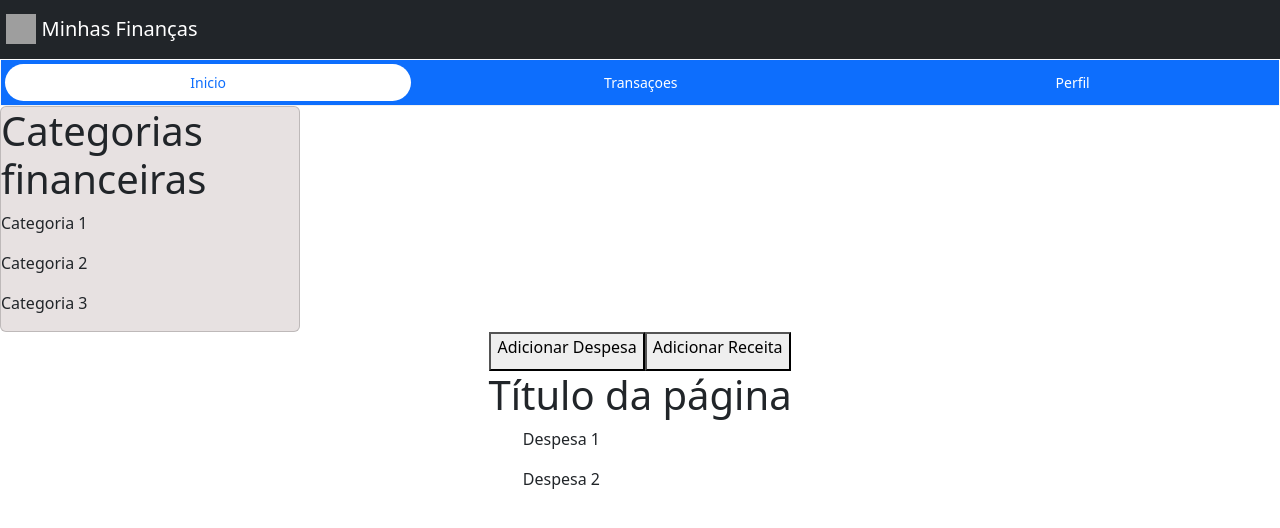
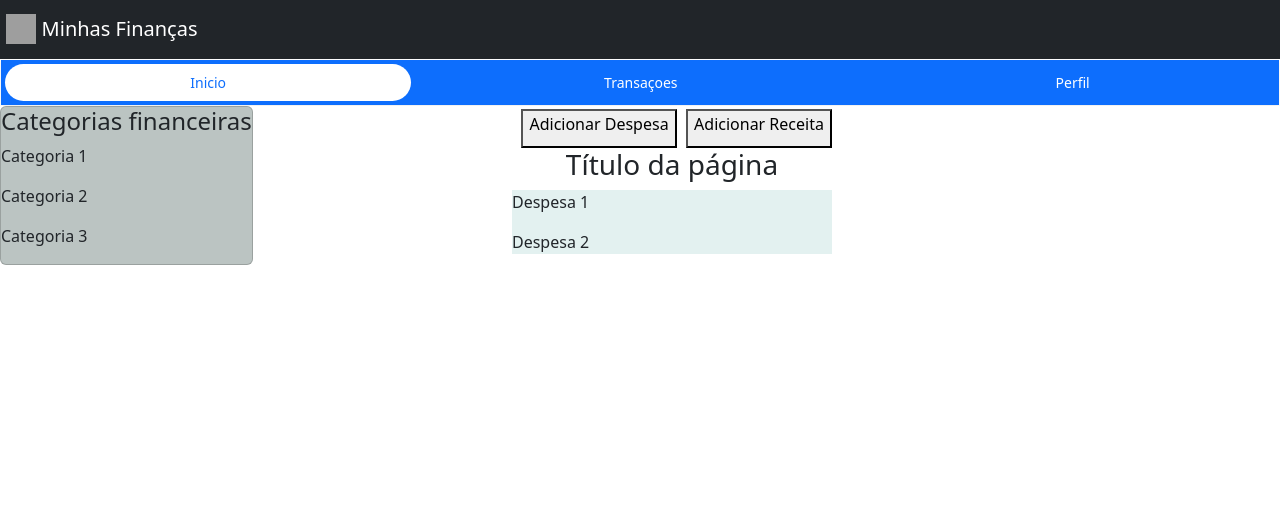
Before and after one commit to BrendaRaveli/FrontMyFinances, an Angular app: page /transactions in a window 1280 px wide. Shown: the top 528 px of the page. Built offline with nearby package versions, Linux system fonts and the light colour scheme; grey boxes are pictures that could not be loaded.

Commit message:
feat: ajustes visuais - incrementando css

```diff
--- a/src/app/transactions/category-financial/category-financial.component.css
+++ b/src/app/transactions/category-financial/category-financial.component.css
@@ -1,7 +1,10 @@
 div, section {
+    text-align: center;
+}
+section {
     text-align: left;
 }
-#category {
-    width: 300px;
-    background-color: rgb(231, 225, 225);
+.card{
+    /* width: 90%; */
+    background-color: rgba(185, 194, 192, 0.966);
 }
--- a/src/app/transactions/category-financial/category-financial.component.html
+++ b/src/app/transactions/category-financial/category-financial.component.html
@@ -7,8 +7,8 @@
 
 <body>
     <main>
-        <div class="card" id="category">
-            <h1>Categorias financeiras</h1>
+        <div class="card">
+            <h4>Categorias financeiras</h4>
             <div>
                 <section>
                     <p>Categoria 1</p>
--- a/src/app/transactions/financial-movements/financial-movements.component.css
+++ b/src/app/transactions/financial-movements/financial-movements.component.css
@@ -3,8 +3,14 @@ div {
 }
 button {
     padding-bottom: 10px;
+    margin-left: 0.25cm;
 }
-#transactios {
-    width: 600px;
-    text-align: right;
+.transactios {
+    /* width: 90%; */
+    text-align: left;
+    background-color: rgb(227, 241, 240);
+    margin-right: auto;
+    margin-left: auto;
+    /* background-image: url(https://png.pngtree.com/png-vector/20190618/ourlarge/pngtree-economyfinancemoneyinformationreports-flat-color-icon-ve-png-image_1488639.jpg) ; */
+
 }
--- a/src/app/transactions/financial-movements/financial-movements.component.html
+++ b/src/app/transactions/financial-movements/financial-movements.component.html
@@ -8,18 +8,21 @@
 
 <body>
     <main>
-        <div id="botao">
+        <div>
+
+            <div class="botao">
                 <Button>Adicionar Despesa</Button>
                 <Button>Adicionar Receita</Button>
-            <h1>Título da página</h1>
+                <h3>Título da página</h3>
             </div>
-        <div id="transactios">
+            <div class="transactios">
                 <section>
                     <p>Despesa 1</p>
                     <p>Despesa 2</p>
                 </section>
             </div>
 
+        </div>
     </main>
 </body>
 
--- a/src/app/transactions/transactions.component.css
+++ b/src/app/transactions/transactions.component.css
@@ -0,0 +1,8 @@
+.item-1 {
+ display: inline-flex;
+ width: 40%;
+}
+.item-2 {
+    display: inline-flex;
+    width: 60%;
+   }
--- a/src/app/transactions/transactions.component.html
+++ b/src/app/transactions/transactions.component.html
@@ -1,9 +1,14 @@
 <!DOCTYPE html>
 <html lang="pt-br">
 
-<div>
-    <app-category-financial></app-category-financial>
-    <app-financial-movements></app-financial-movements>
-</div>
+<body>
+    <div class="item-1">
+        <app-category-financial></app-category-financial>
+    </div>
+    <div class="item-2">
+        <app-financial-movements></app-financial-movements>
+    </div>
+
+</body>
 
 </html>
```
Lines whose indentation alone changed are shown as unchanged.
